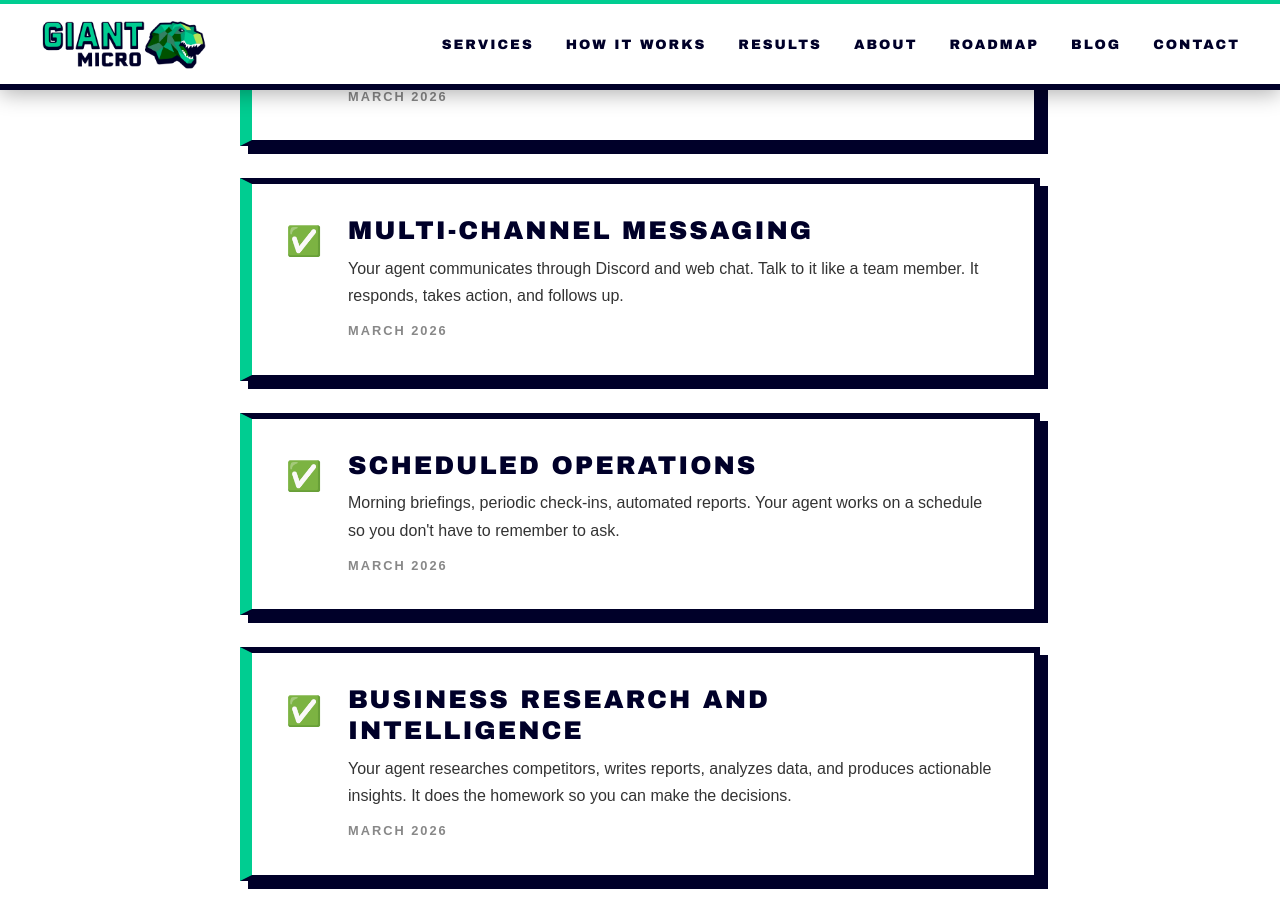
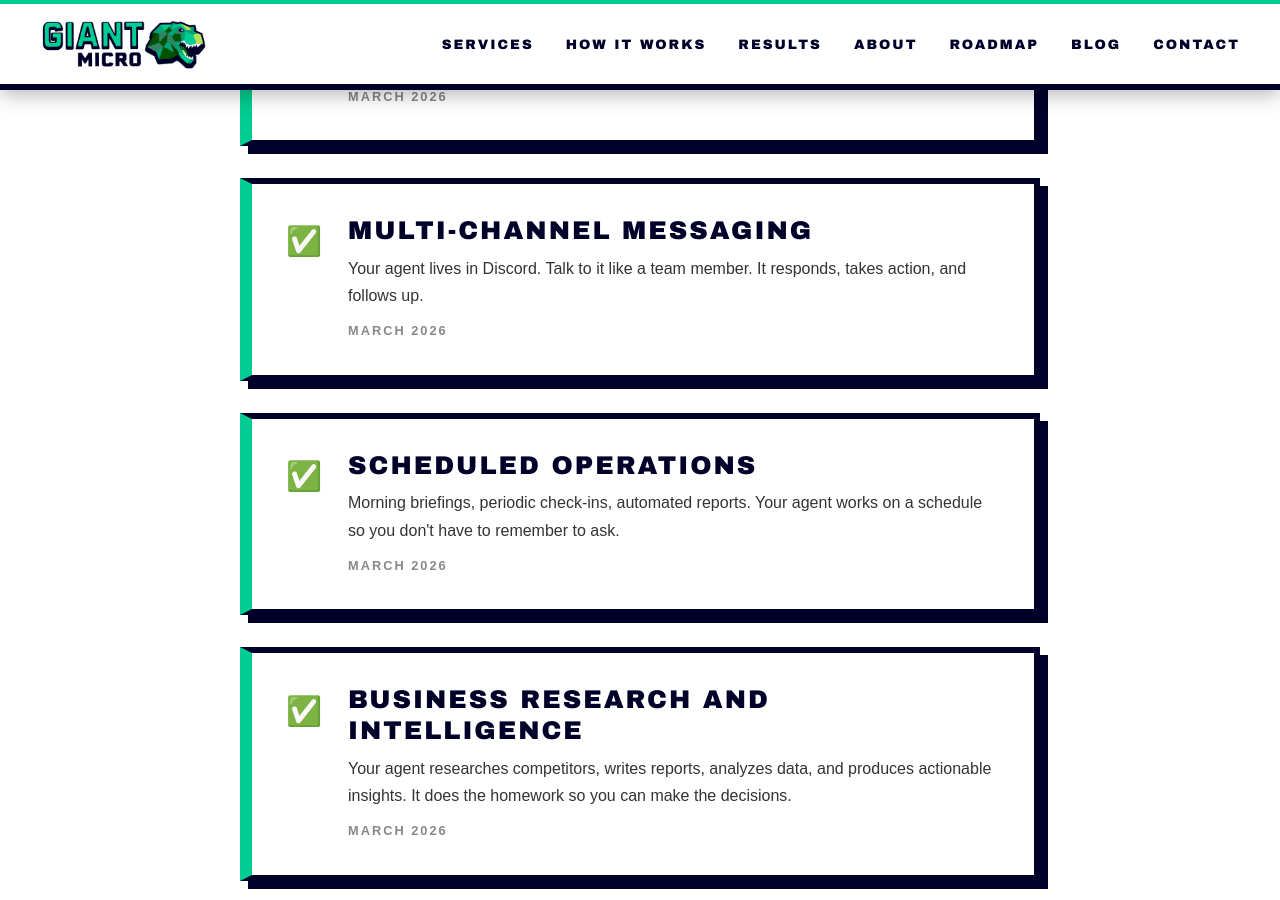
Before and after one commit to giant-micro/giant-micro.github.io, a Jekyll site: the page built from roadmap.html, in a window 1280 px wide and 900 px high, scrolled down 1056 px. Built offline with Jekyll 4.4.1, drawn with Linux system fonts in a browser that asks for light colours.

Commit message:
Remove web chat from client-facing messaging - Discord only

```diff
--- a/roadmap.html
+++ b/roadmap.html
@@ -45,7 +45,7 @@ title: Roadmap
                 <div class="roadmap-check">✅</div>
                 <div class="roadmap-detail">
                     <h3>Multi-Channel Messaging</h3>
-                    <p>Your agent communicates through Discord and web chat. Talk to it like a team member. It responds, takes action, and follows up.</p>
+                    <p>Your agent lives in Discord. Talk to it like a team member. It responds, takes action, and follows up.</p>
                     <span class="roadmap-date">March 2026</span>
                 </div>
             </div>
```
